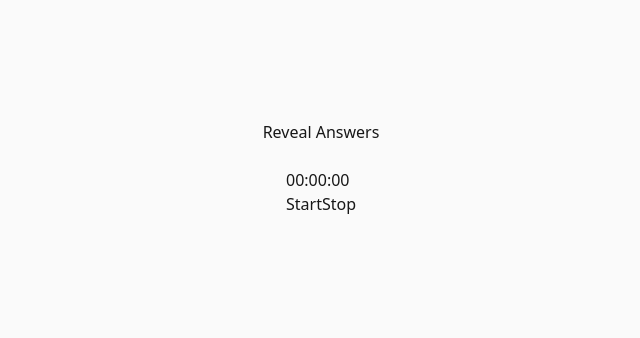
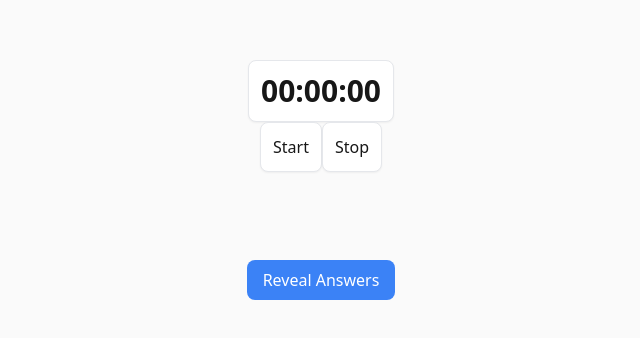
Before and after one commit to ayumoesylv/BRH-scavenger-generator, a Next.js app: page /play in a window 1280 px wide. Shown: the part 232-570 px from the top of the page, without its empty margins (319-959 px from the left). Built offline with nearby package versions, Linux system fonts and the light colour scheme.

Commit message:
fixed up some formatting

```diff
--- a/app/play/page.jsx
+++ b/app/play/page.jsx
@@ -52,10 +52,10 @@ function Stopwatch() {
 
   return(
     <div className='stopwatch'>
-      <div className='display'>{formatTime()}</div>
+      <div className='border rounded-lg p-3 bg-white shadow-sm space-y-3 text-3xl font-semibold'>{formatTime()}</div>
       <div className='controls'>
-        <button onClick={start} className='start-button'>Start</button>
-        <button onClick={stop} className='stop-button'>Stop</button>
+        <button onClick={start} className='start-button border rounded-lg p-3 bg-white shadow-sm space-y-3'>Start</button>
+        <button onClick={stop} className='stop-button border rounded-lg p-3 bg-white shadow-sm space-y-3'>Stop</button>
       </div>
     </div>
   );
@@ -79,7 +79,7 @@ export default function PlayPage() {
   }, []);
 
   function handleRevealAnswer() {
-    setIsRevealed(true);
+    setIsRevealed(!isRevealed);
 
     return(
       <div className='answer'>
@@ -89,23 +89,28 @@ export default function PlayPage() {
   }
 
   return (
-    <main className="min-h-screen flex flex-col items-center justify-center p-6">
+    <main className="min-h-screen flex flex-col items-center justify-center text-center p-6 space-y-6">
+
+      <section className='stopwatch max-w-3xl mx-auto p-6 space-y-6'>
+        <Stopwatch />
+      </section>
+
+      <br></br>
+
       <section className='list-of-riddles'>
         <ul>
           {items.map((item, index) => (
-            <li key={index} className="flex flex-col">
+            <li key={index} className="border rounded-lg p-3 bg-white shadow-sm space-y-3 flex flex-col text-lg text-neutral-600">
               {item.clue}<br />
               {isRevealed && (<div><strong>Answer:</strong>{item.answer}</div>)}
 
             </li>
           ))}
         </ul>
-        <button onClick={handleRevealAnswer} className='reveal-button'>Reveal Answers</button>
+        <div>
+          {(!isRevealed) ? <button onClick={handleRevealAnswer} className='mt-4 bg-blue-500 text-white px-4 py-2 rounded-lg hover:bg-blue-600 disabled:opacity-50'>Reveal Answers</button> : <button onClick={handleRevealAnswer} className='mt-4 bg-blue-500 text-white px-4 py-2 rounded-lg hover:bg-blue-600 disabled:opacity-50'>Hide Answers</button>}
+        </div>
 
-      </section>
-      <br></br>
-      <section className='stopwatch'>
-        <Stopwatch />
       </section>
     </main>
   );
```
